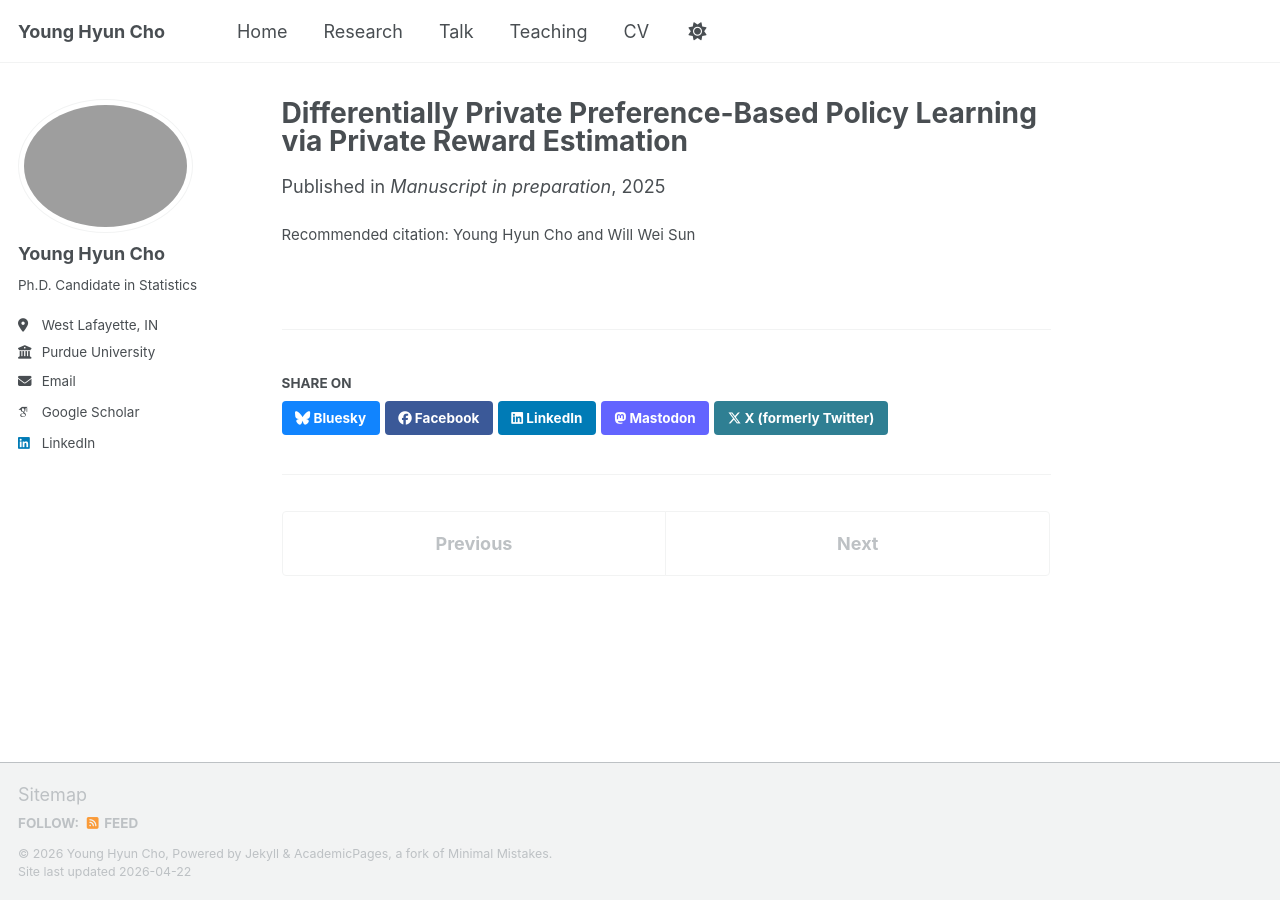
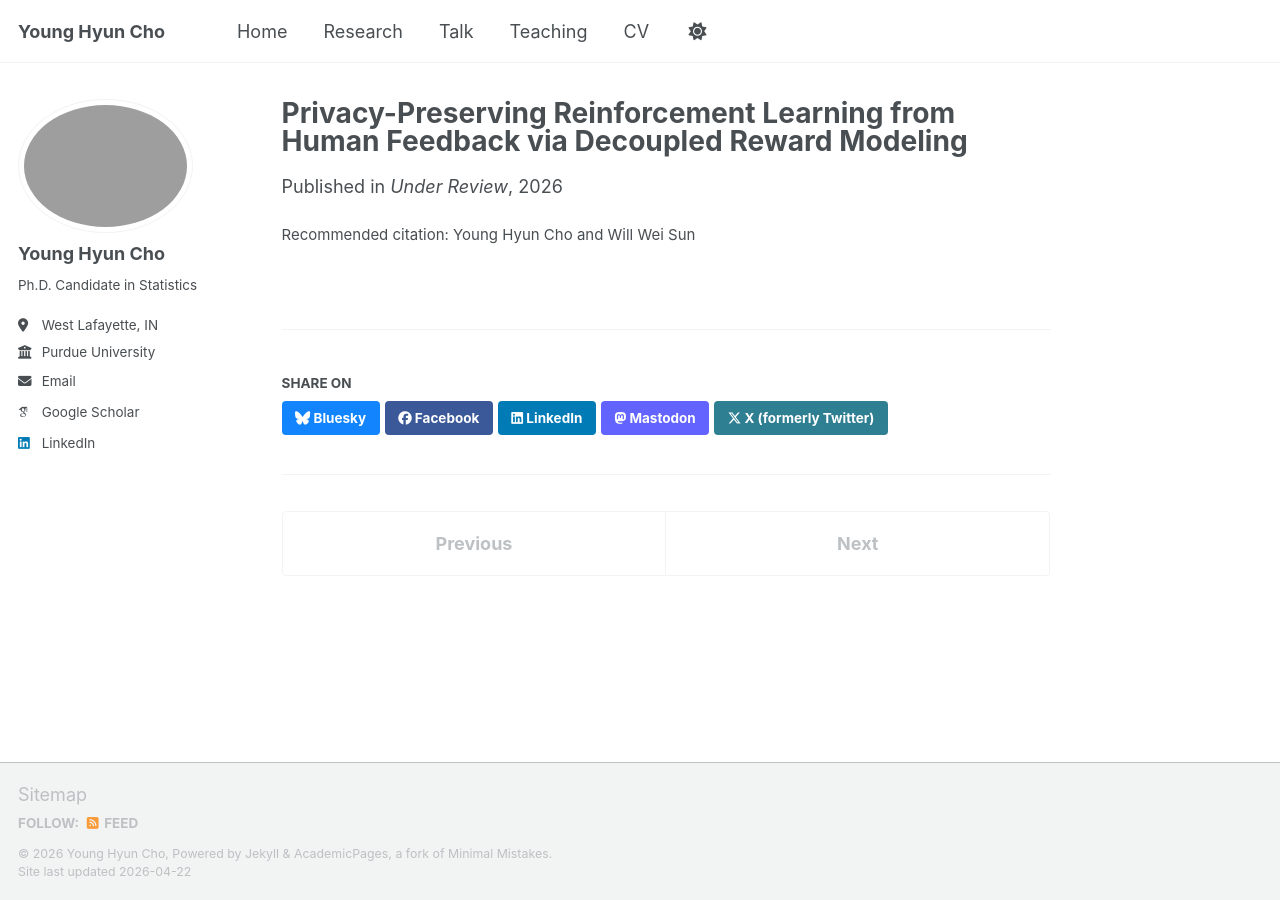
Before and after one commit to yhcho-stat/young, a Jekyll site: the page built from _publications/2025-12-01-preference-based-policy-learning.md, in a window 1280 px wide. Built offline with Jekyll 4.4.1, drawn with Linux system fonts in a browser that asks for light colours; some web fonts are replaced; a script bundle is joined from its source files by our own code; library files that are not in the unit come from our copies.

Commit message:
Update 2025-12-01-preference-based-policy-learning.md

```diff
--- a/_publications/2025-12-01-preference-based-policy-learning.md
+++ b/_publications/2025-12-01-preference-based-policy-learning.md
@@ -1,11 +1,11 @@
 ---
-title: "Differentially Private Preference-Based Policy Learning via Private Reward Estimation"
+title: "Privacy-Preserving Reinforcement Learning from Human Feedback via Decoupled Reward Modeling"
 authors: "Young Hyun Cho and Will Wei Sun"
 collection: publications
-category: inprep
+category: preprints
 permalink: /publication/dp-preference-based-policy-learning/
-date: 2025-12-01
+date: 2026-03-23
 pub_status: "inprogress"
-venue: "Manuscript in preparation"
+venue: "Under Review"
 citation: "Young Hyun Cho and Will Wei Sun"
 ---
```
